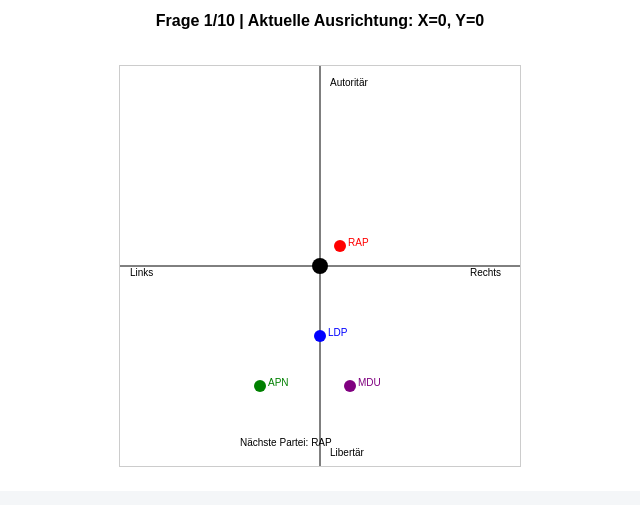
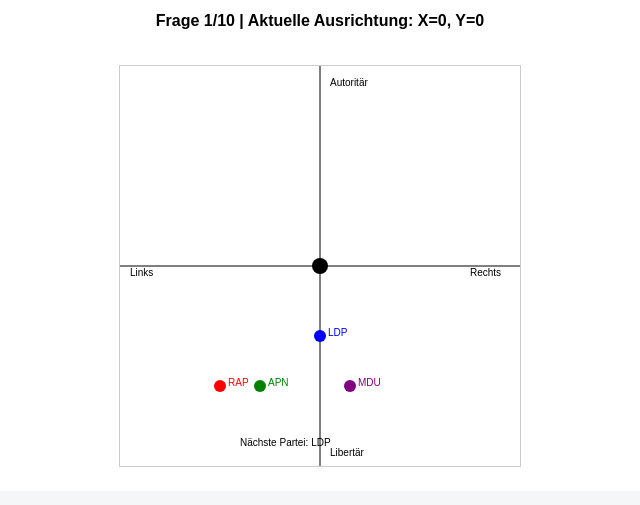
Before and after one commit to Jakob19283/Wahl-O-Mat12, a plain HTML site: page index.html in a window 1280 px wide. Shown: the part 617-1122 px from the top of the page, 320-960 px from the left. Drawn offline with Linux system fonts and the light colour scheme.

Commit message:
Update index.html

```diff
--- a/index.html
+++ b/index.html
@@ -143,7 +143,7 @@ let history = []; // für Zurück-Button
 const parties = [
     { name: "LDP", x: 0, y: -7, color: "blue" },
     { name: "APN", x: -6, y: -12, color: "green" },
-    { name: "RAP", x: 2, y: 2, color: "red" },
+    { name: "RAP", x: -10, y: -12, color: "red" },
     { name: "MDU", x: 3, y: -12, color: "purple" }
 ];
 
```
